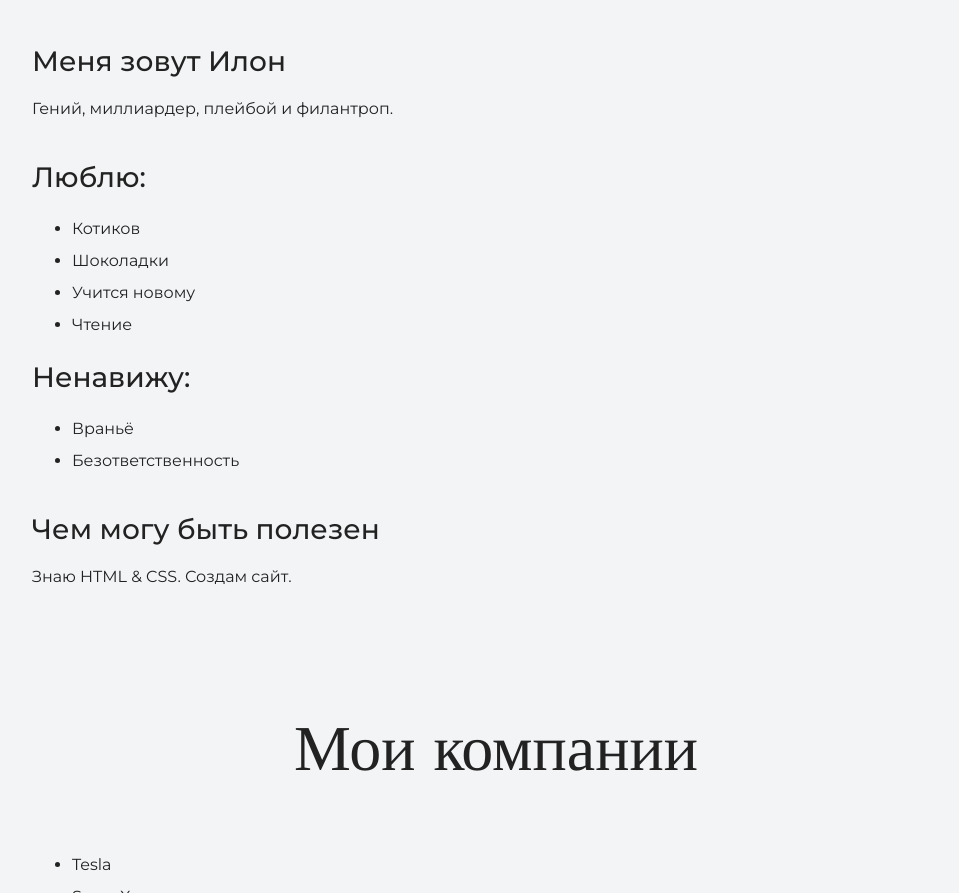
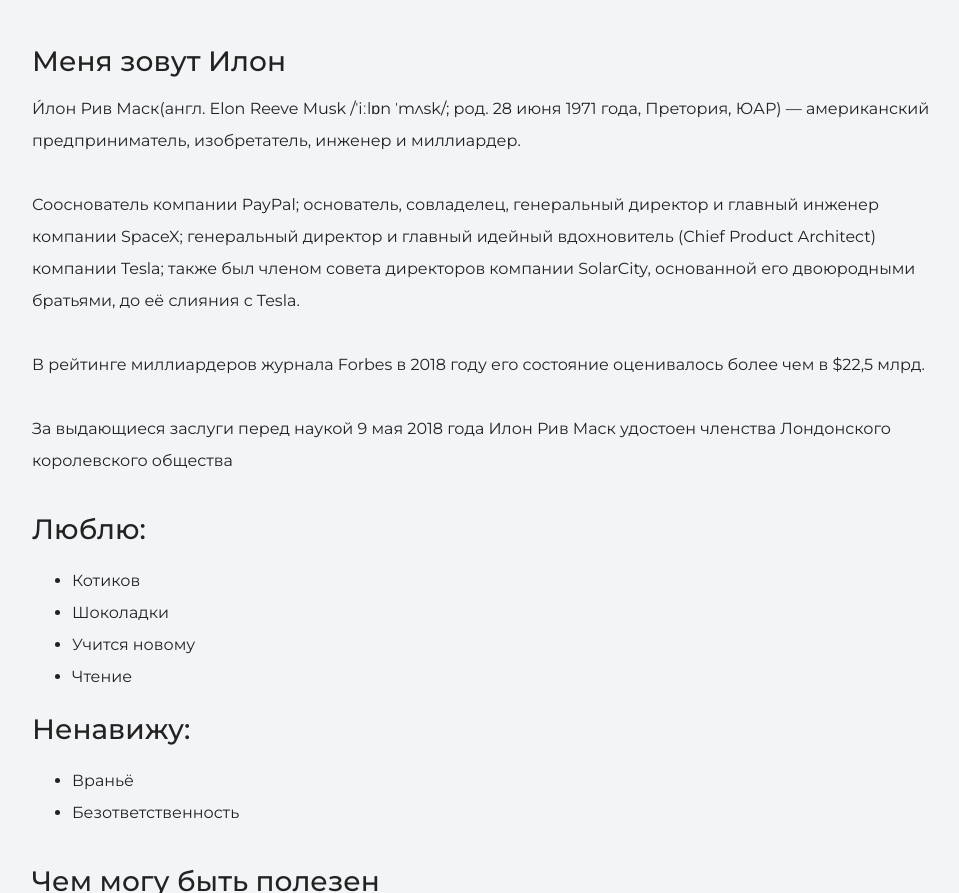
Before and after one commit to Inferen/Inferen-site, a plain HTML site: page index.html in a window 1280 px wide. Shown: the part 1710-2603 px from the top of the page, without its empty margins (144-1103 px from the left). Drawn offline with nearby package versions, Linux system fonts and the light colour scheme.

Commit message:
site-update

```diff
--- a/index.html
+++ b/index.html
@@ -33,7 +33,14 @@
         <img src="files/user.jpg" width="928" height="536" alt="Photo Of Ilon Musk">
       </figure>
       <h3>Меня зовут Илон</h3>
-      <p>Гений, миллиардер, плейбой и филантроп.
+      <p>
+        И́лон Рив Маск(англ. Elon Reeve Musk /ˈiːlɒn ˈmʌsk/; род. 28 июня 1971 года, Претория, ЮАР) — американский предприниматель, изобретатель, инженер и миллиардер.</p>
+
+<p>Сооснователь компании PayPal; основатель, совладелец, генеральный директор и главный инженер компании SpaceX; генеральный директор и главный идейный вдохновитель (Chief Product Architect) компании Tesla; также был членом совета директоров компании SolarCity, основанной его двоюродными братьями, до её слияния с Tesla.
+</p>
+<p>В рейтинге миллиардеров журнала Forbes в 2018 году его состояние оценивалось более чем в $22,5 млрд.</p>
+
+<p>За выдающиеся заслуги перед наукой 9 мая 2018 года Илон Рив Маск удостоен членства Лондонского королевского общества
       </p>
       <p>
         <h3>Люблю:</h3>
```
